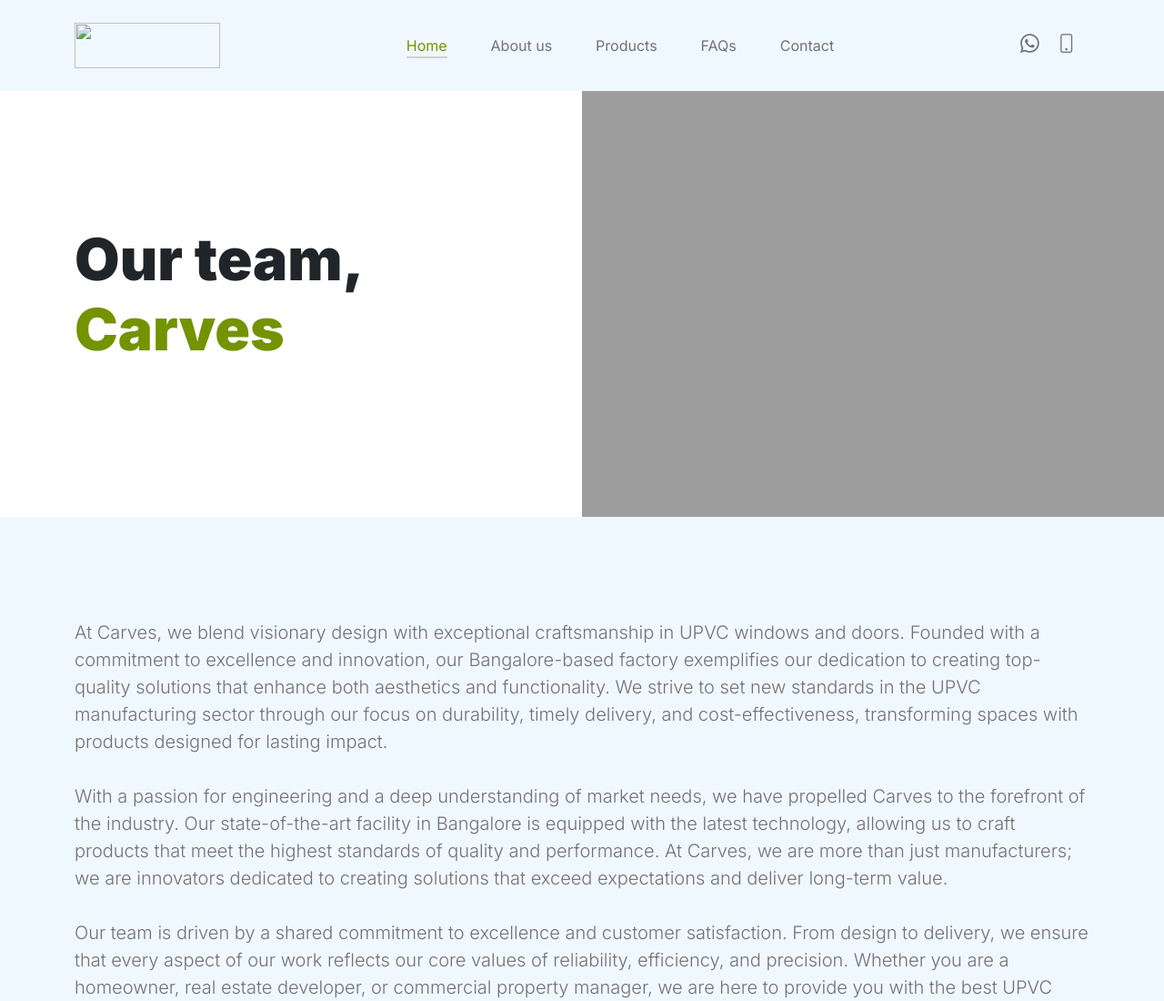
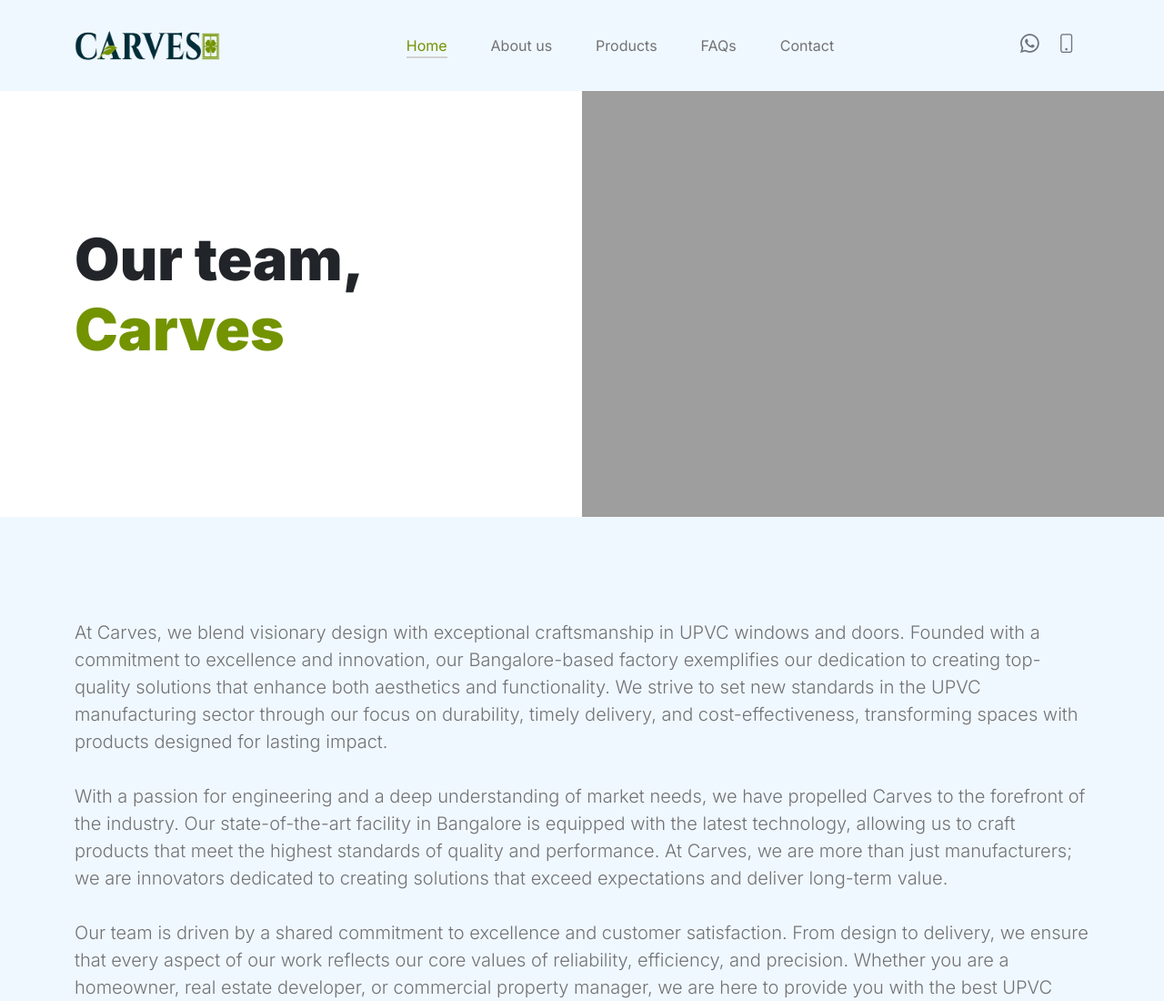
Before and after one commit to shankarling2000/Carves-website, a plain HTML site: page about.html in a window 1280 px wide. Shown: the top 1100 px of the page at 91% size. Drawn offline with Linux system fonts and the light colour scheme; the site is published under a folder, as on GitHub Pages, so addresses that start at the root find nothing.

Commit message:
navlogo edit

```diff
--- a/about.html
+++ b/about.html
@@ -43,7 +43,7 @@
                     </button>
 
                     <a class="navbar-brand" href="index.html">
-                        <strong> <img src="/images/carves logo bg.png" id="navlogo" alt=""> </strong>
+                        <strong> <img src="images/carves logo bg.png" id="navlogo" alt=""> </strong>
                     </a>
 
                     <div class="d-lg-none">
```
Also changed, not shown: contact.html (+1 -1 lines), faq.html (+1 -1 lines), index.html (+1 -1 lines), products.html (+1 -1 lines).
